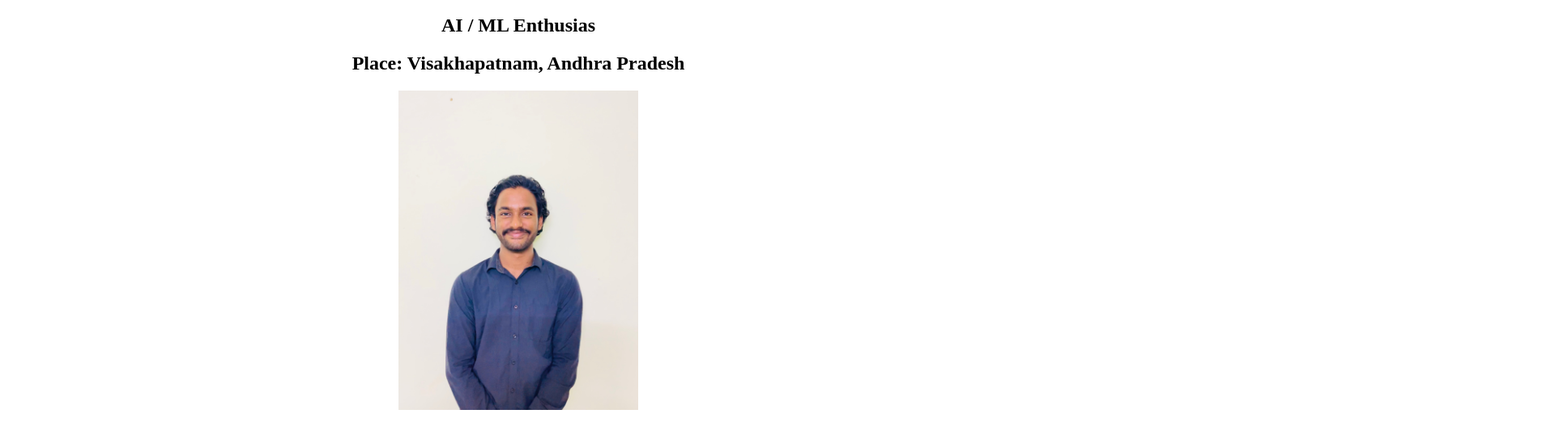
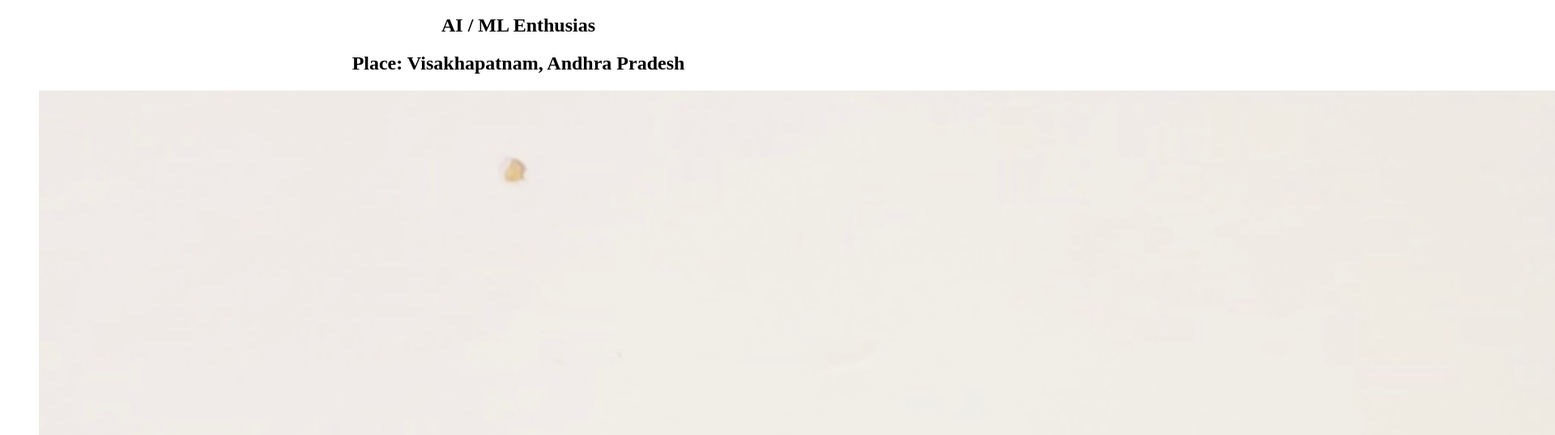
Before and after one commit to pauldennishandrew/pauldennishandrew.github.io, a plain HTML site: page index.html in a window 1280 px wide. Shown: the part 48-586 px from the top of the page at 81% size, 1920 px wide, since content can reach past the window. Drawn offline with Linux system fonts and the light colour scheme.

Commit message:
index.html

```diff
--- a/index.html
+++ b/index.html
@@ -15,7 +15,7 @@
 <h2> <strong>Place: Visakhapatnam, Andhra Pradesh </strong></h2>
 
 <figure>
-<img src = "Andrew pic.png" width = "25%">
+<img src = "Andrew pic.png" width = "225%">
 </figure>
 <br>
 <a href="https://github.com/pauldennishandrew"> github </a>
```
